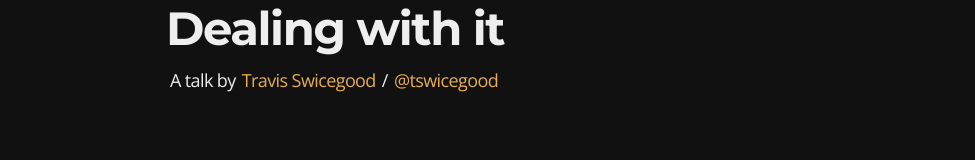
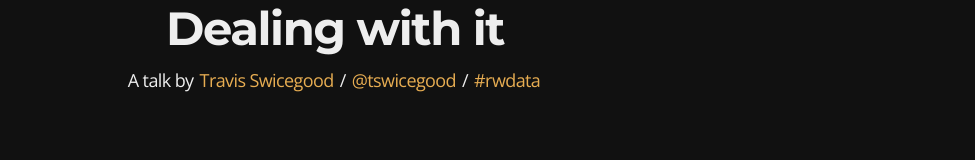
Before and after one commit to atsansone/dataviz, a website: page index.html in a window 1280 px wide. Shown: the part 430-590 px from the top of the page, without its empty margins (305-1280 px from the left). Drawn offline with nearby package versions, Linux system fonts and the light colour scheme; no server answers.

Commit message:
Add hashtag

```diff
--- a/index.html
+++ b/index.html
@@ -39,7 +39,8 @@
           <h1>Real World Data</h1>
           <h3>Dealing with it</h3>
           <p>
-            <small>A talk by <a href="http://travisswicegod.com">Travis Swicegood</a> / <a href="http://twitter.com/tswicegood">@tswicegood</a></small>
+            <small>A talk by <a href="http://travisswicegod.com">Travis Swicegood</a> / <a href="http://twitter.com/tswicegood">@tswicegood</a> / <a href="https://twitter.com/search/realtime?q=%23rwdata">#rwdata</a>
+            </small>
           </p>
         </section>
 
```
